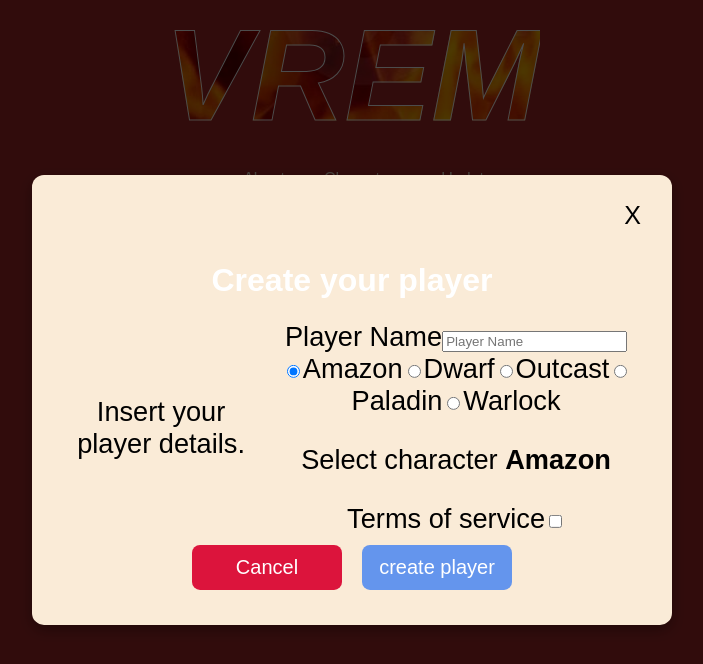
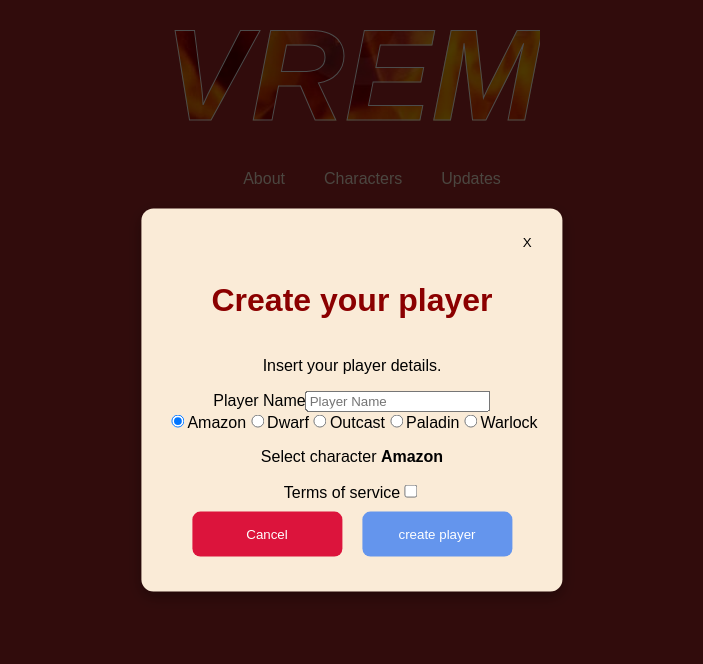
Before and after one commit to YatJam/VREM_Final_Project, a React (Create React App) app in the folder vrem/: page / in a window 1280 px wide. Both pictures are taken after a click on the button "Start Game". Shown: the top 664 px of the page, without its empty margins (288-991 px from the left). Built offline with nearby package versions, Linux system fonts and the light colour scheme.

Commit message:
formatting modal

```diff
--- a/vrem/src/components/componentsTextGame/NewPlayerModal.css
+++ b/vrem/src/components/componentsTextGame/NewPlayerModal.css
@@ -28,6 +28,11 @@
     margin-top: 10px;
 }
 
+.modalContainer .title h1 {
+    color: darkred;
+}
+
+
 .titleCloseBtn {
     display:flex;
     justify-content: flex-end;
@@ -36,16 +41,15 @@
 .titleCloseBtn button {
     background-color: transparent;
     border: none;
-    font-size: 25px;
     cursor: pointer;
 }
 
 .modalContainer .body {
     flex: 50%;
     display: flex;
+    flex-direction: column;
     justify-content: center;
     align-items: center;
-    font-size: 1.7rem;
     text-align: center;
 }
 
@@ -64,10 +68,14 @@
     background-color: cornflowerblue;
     color: white;
     border-radius: 8px;
-    font-size: 20px;
     cursor: pointer;
 }
 
 #cancelBtn {
     background-color: crimson;
 }
+
+.createPlayerForm {
+    display: flex;
+    flex-direction: column;
+}
```
